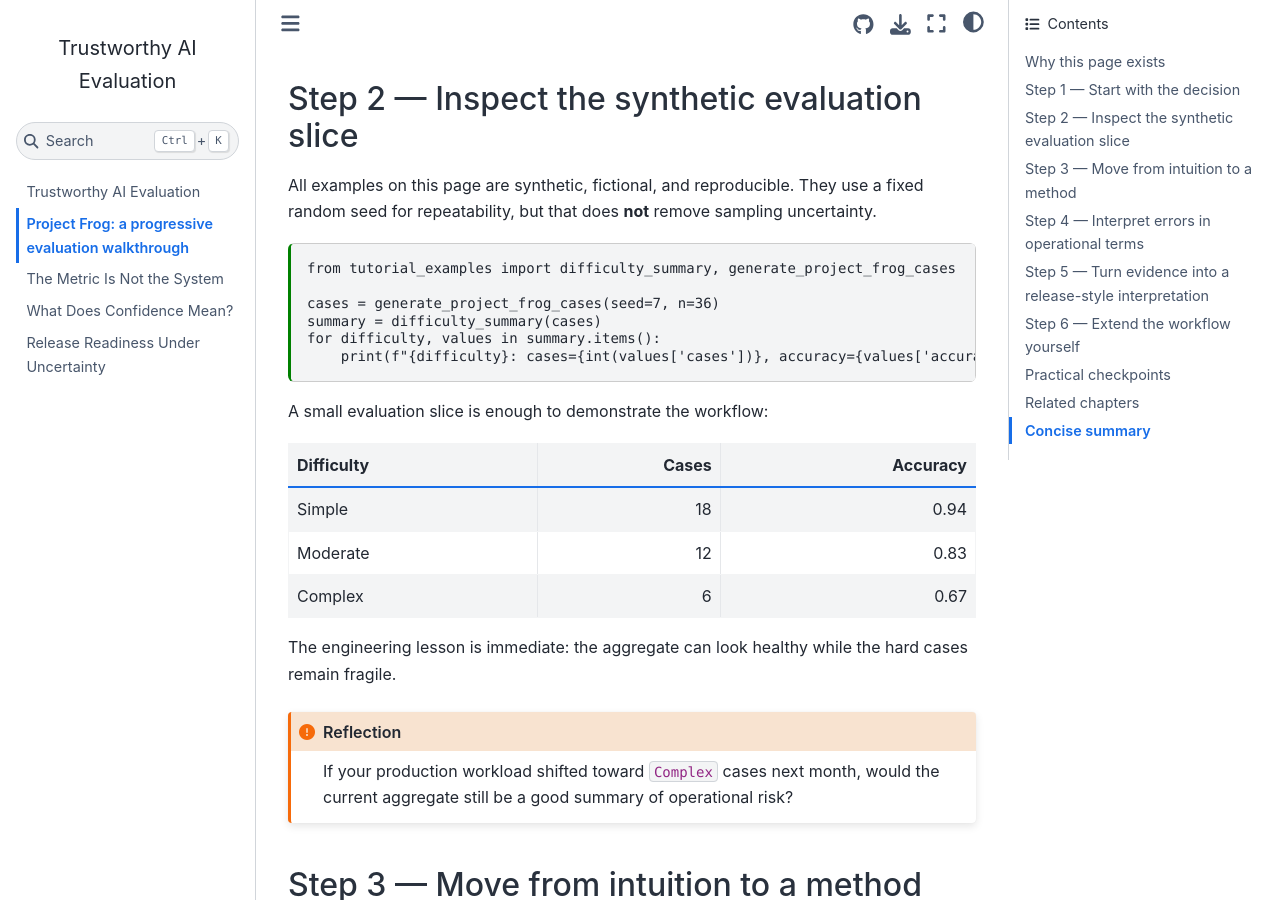
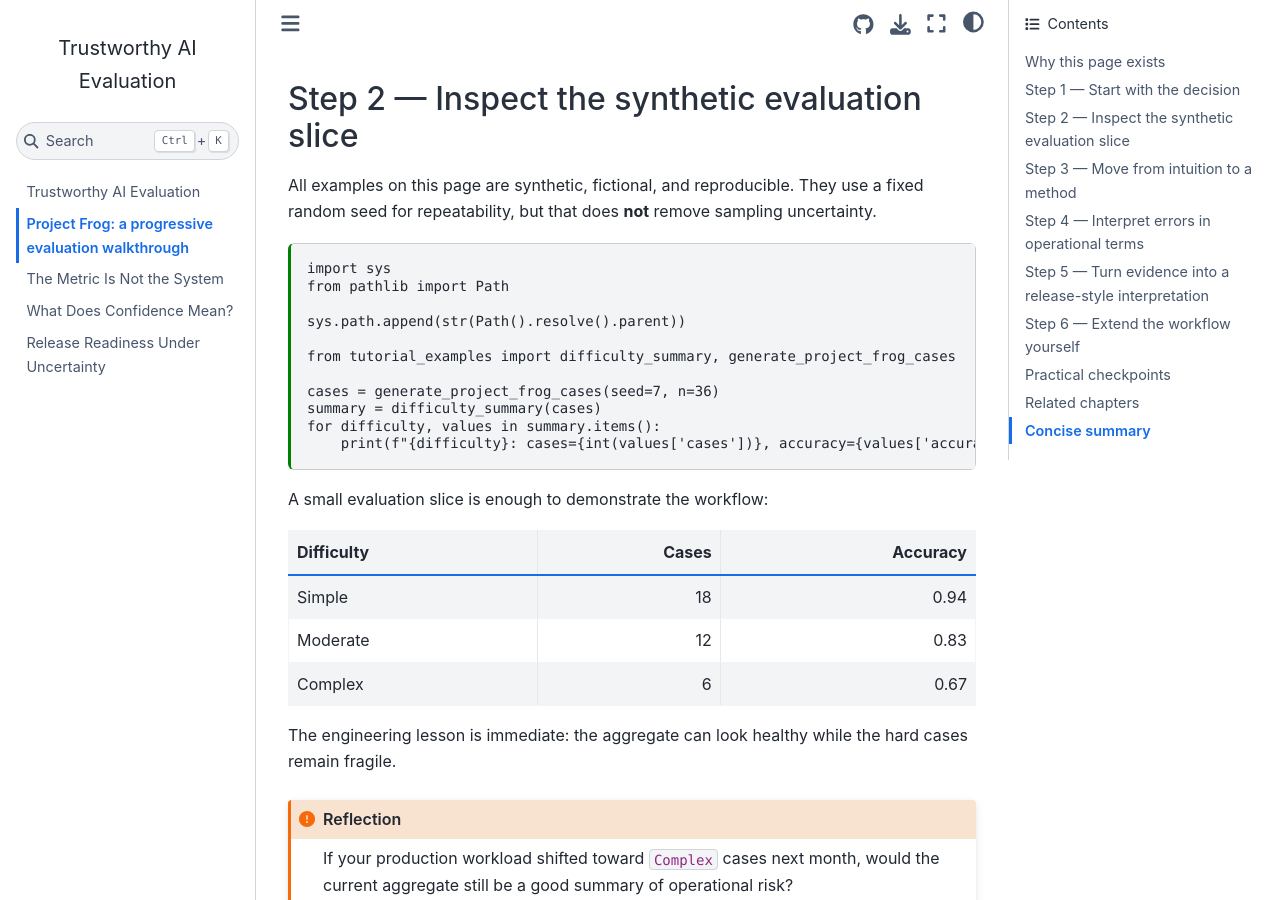
Before and after one commit to dermot-r-cochran/applied-statistics-for-AI-engineers, a Jupyter Book: the page built from tutorials/project-frog-progressive-evaluation.md, in a window 1280 px wide and 900 px high, scrolled down 1336 px. Built offline with Jupyter Book 1.0.4 settings and Sphinx 7.4.7 and the Sphinx Book theme 1.1.4, drawn with Linux system fonts in a browser that asks for light colours.

Commit message:
Fix tutorial notebook execution path
Co-authored-by: dermot-r-cochran <56913671+dermot-r-cochran@users.noreply.github.com>

````diff
--- a/tutorials/project-frog-progressive-evaluation.md
+++ b/tutorials/project-frog-progressive-evaluation.md
@@ -56,6 +56,11 @@ A strong answer mentions the sample composition, the cost of specific mistakes,
 All examples on this page are synthetic, fictional, and reproducible. They use a fixed random seed for repeatability, but that does **not** remove sampling uncertainty.
 
 ```{code-cell} python3
+import sys
+from pathlib import Path
+
+sys.path.append(str(Path().resolve().parent))
+
 from tutorial_examples import difficulty_summary, generate_project_frog_cases
 
 cases = generate_project_frog_cases(seed=7, n=36)
````
